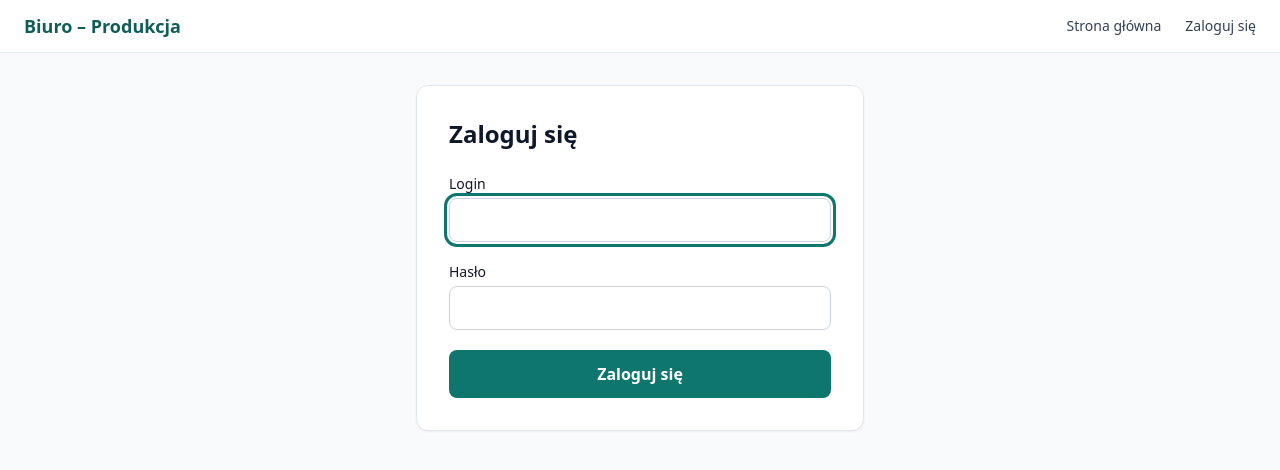
After one commit to westlli97/planowanie-produkcji, a Django app: page /accounts/login/ in a window 1280 px wide. The commit adds this page. Shown: the top 470 px of the page. Run offline with Django 5.2, Linux system fonts and the light colour scheme; some libraries are stand-ins or nearby versions.

Commit message:
Add worker accounts and authentication

```diff
--- /dev/null
+++ b/apps/accounts/urls.py
@@ -0,0 +1,16 @@
+from django.contrib.auth import views as auth_views
+from django.urls import path
+
+app_name = "accounts"
+urlpatterns = [
+    path(
+        "login/",
+        auth_views.LoginView.as_view(template_name="pages/login.html"),
+        name="login",
+    ),
+    path(
+        "logout/",
+        auth_views.LogoutView.as_view(next_page="accounts:login"),
+        name="logout",
+    ),
+]
--- a/config/settings/base.py
+++ b/config/settings/base.py
@@ -28,6 +28,7 @@ MIDDLEWARE = [
     "django.middleware.common.CommonMiddleware",
     "django.middleware.csrf.CsrfViewMiddleware",
     "django.contrib.auth.middleware.AuthenticationMiddleware",
+    "django.contrib.auth.middleware.LoginRequiredMiddleware",
     "django.contrib.messages.middleware.MessageMiddleware",
     "django.middleware.clickjacking.XFrameOptionsMiddleware",
 ]
@@ -74,3 +75,7 @@ CHANNEL_LAYERS = {"default": {
     "BACKEND": "channels_redis.core.RedisChannelLayer",
     "CONFIG": {"hosts": [REDIS_URL]},
 }}
+
+AUTH_USER_MODEL = "accounts.User"
+LOGIN_URL = "accounts:login"
+LOGIN_REDIRECT_URL = "/ui-preview/"
--- a/config/urls.py
+++ b/config/urls.py
@@ -3,5 +3,6 @@ from django.urls import include, path
 
 urlpatterns = [
     path("admin/", admin.site.urls),
+    path("accounts/", include("apps.accounts.urls")),
     path("", include("apps.core.urls")),
 ]
--- a/pyproject.toml
+++ b/pyproject.toml
@@ -5,6 +5,7 @@ python_files = ["tests.py", "test_*.py", "*_tests.py"]
 [tool.ruff]
 line-length = 100
 target-version = "py313"
+extend-exclude = ["migrations"]
 
 [tool.ruff.lint]
 select = ["E", "F", "I"]
--- a/templates/components/navigation.html
+++ b/templates/components/navigation.html
@@ -3,6 +3,14 @@
         <a href="/" class="text-lg font-bold text-teal-800" aria-label="Biuro – Produkcja, strona główna">Biuro – Produkcja</a>
         <nav class="hidden items-center gap-6 sm:flex" aria-label="Nawigacja główna">
             <a class="text-sm font-medium text-slate-700 hover:text-teal-800" href="/">Strona główna</a>
+            {% if request.user.is_authenticated %}
+                <form method="post" action="{% url 'accounts:logout' %}">
+                    {% csrf_token %}
+                    <button class="min-h-11 text-sm font-medium text-slate-700 hover:text-teal-800" type="submit">Wyloguj się</button>
+                </form>
+            {% else %}
+                <a class="text-sm font-medium text-slate-700 hover:text-teal-800" href="{% url 'accounts:login' %}">Zaloguj się</a>
+            {% endif %}
         </nav>
         <button type="button" class="min-h-11 min-w-11 rounded-lg border border-slate-300 px-3 text-sm font-medium sm:hidden"
                 @click="menuOpen = !menuOpen" :aria-expanded="menuOpen.toString()" aria-controls="mobile-navigation">
@@ -11,5 +19,13 @@
     </div>
     <nav id="mobile-navigation" class="border-t border-slate-200 px-4 py-3 sm:hidden" aria-label="Nawigacja mobilna" x-show="menuOpen" x-cloak>
         <a class="block min-h-11 py-3 text-sm font-medium text-slate-700" href="/">Strona główna</a>
+        {% if request.user.is_authenticated %}
+            <form method="post" action="{% url 'accounts:logout' %}">
+                {% csrf_token %}
+                <button class="min-h-11 py-3 text-sm font-medium text-slate-700" type="submit">Wyloguj się</button>
+            </form>
+        {% else %}
+            <a class="block min-h-11 py-3 text-sm font-medium text-slate-700" href="{% url 'accounts:login' %}">Zaloguj się</a>
+        {% endif %}
     </nav>
 </header>
--- /dev/null
+++ b/templates/pages/login.html
@@ -0,0 +1,21 @@
+{% extends "base.html" %}
+{% block title %}Logowanie | Biuro – Produkcja{% endblock %}
+{% block content %}
+<section class="mx-auto max-w-md rounded-xl border border-slate-200 bg-white p-5 shadow-sm sm:p-8" aria-labelledby="login-heading">
+    <h1 id="login-heading" class="text-2xl font-bold">Zaloguj się</h1>
+    {% if form.errors %}<p class="mt-4 rounded-lg bg-red-50 p-3 text-sm text-red-800" role="alert">Nieprawidłowy login lub hasło.</p>{% endif %}
+    <form method="post" class="mt-6 space-y-5">
+        {% csrf_token %}
+        <input type="hidden" name="next" value="{{ next }}">
+        <div>
+            <label for="id_username" class="mb-1 block text-sm font-medium">Login</label>
+            <input id="id_username" name="username" autocomplete="username" required autofocus class="min-h-11 w-full rounded-lg border border-slate-300 px-3">
+        </div>
+        <div>
+            <label for="id_password" class="mb-1 block text-sm font-medium">Hasło</label>
+            <input id="id_password" type="password" name="password" autocomplete="current-password" required class="min-h-11 w-full rounded-lg border border-slate-300 px-3">
+        </div>
+        <button type="submit" class="min-h-11 w-full rounded-lg bg-teal-700 px-5 py-3 font-semibold text-white hover:bg-teal-800">Zaloguj się</button>
+    </form>
+</section>
+{% endblock %}
```
Also changed, not shown: PLAN_WDROZENIA.md (+1 -1 lines), apps/accounts/models.py (added, +17 -0 lines), tests/test_authentication.py (added, +39 -0 lines), tests/test_ui_shell.py (+7 -1 lines), apps/accounts/migrations/0001_initial.py (added), apps/accounts/migrations/__init__.py (added).
